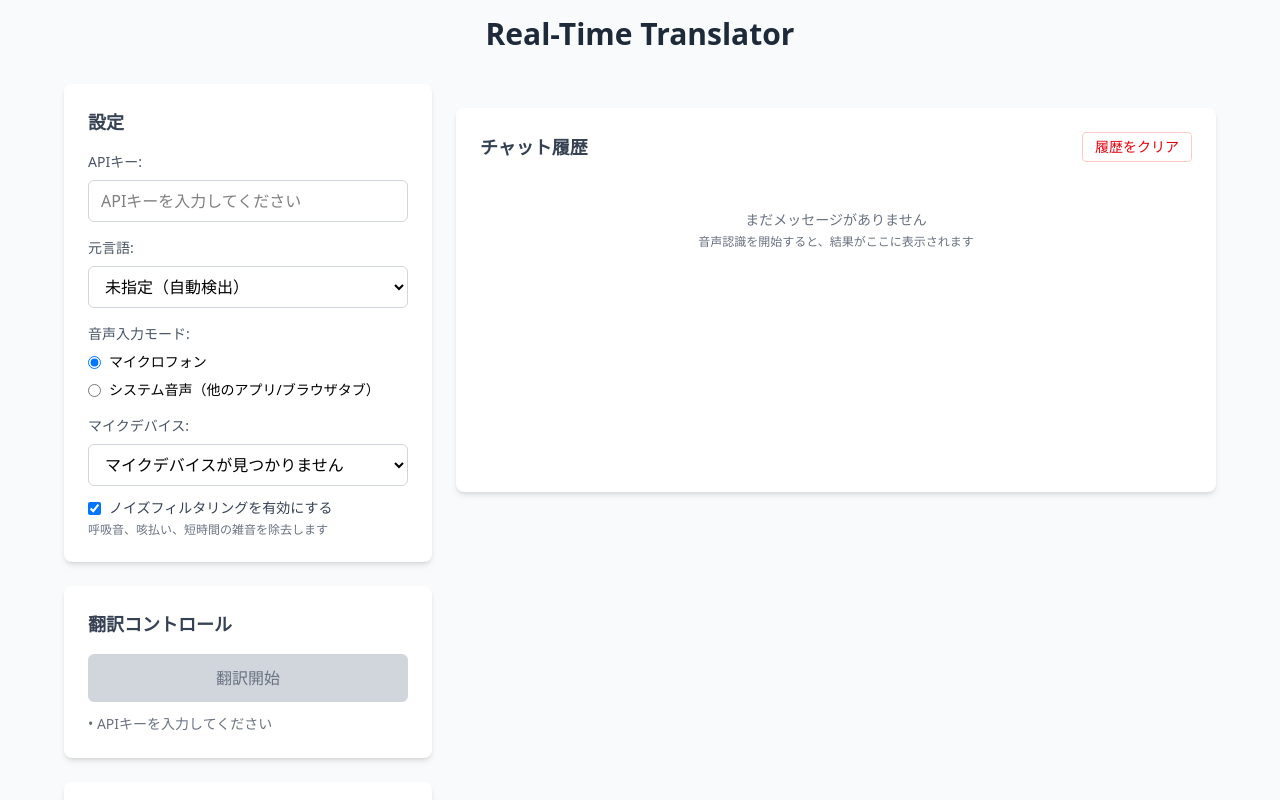
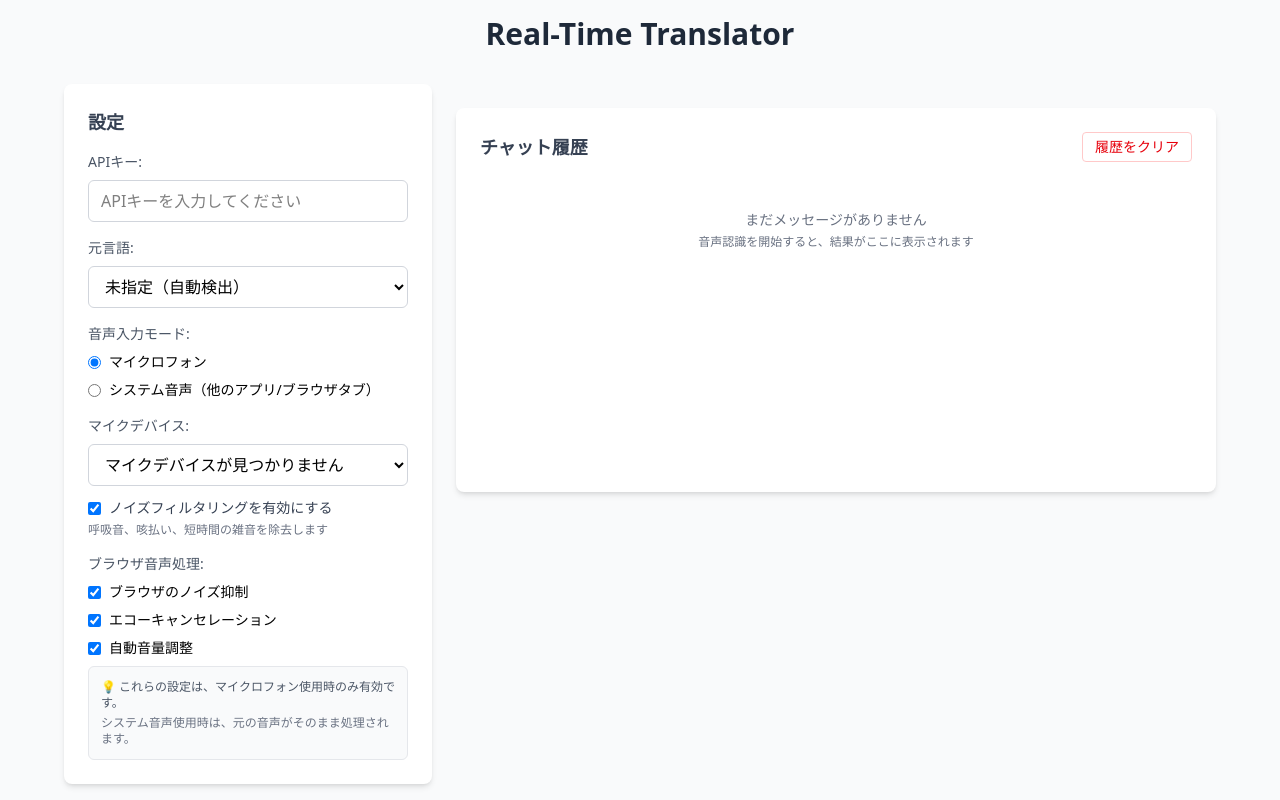
Before and after one commit to benishouga/translator, a React (Vite) app: page / in a window 1280 px wide. Shown: the top 800 px of the page. Built offline with nearby package versions, Linux system fonts and the light colour scheme.

Commit message:
feat: Add browser audio processing settings and integrate into voice recognition service

```diff
--- a/src/App.tsx
+++ b/src/App.tsx
@@ -21,6 +21,11 @@ function App() {
   const [sourceLanguage, setSourceLanguage] = useState<string>("");
   const [noiseFilterEnabled, setNoiseFilterEnabled] = useState<boolean>(true);
   const [audioInputMode, setAudioInputMode] = useState<'microphone' | 'system'>('microphone');
+
+  // ブラウザ音声処理設定
+  const [browserNoiseSuppression, setBrowserNoiseSuppression] = useState<boolean>(true);
+  const [echoCancellation, setEchoCancellation] = useState<boolean>(true);
+  const [autoGainControl, setAutoGainControl] = useState<boolean>(true);
 
   // カスタムフック
   const { audioDevices, selectedDeviceId, setSelectedDeviceId, updateAudioDevices } = useAudioDevices();
@@ -46,7 +51,10 @@ function App() {
             minSpeechVolume: 0.02,
             minSpeechDuration: 600,
             volumeStabilityThreshold: 0.01,
-            customStream: audioInputMode === 'system' ? systemAudioStream || undefined : undefined
+            customStream: audioInputMode === 'system' ? systemAudioStream || undefined : undefined,
+            browserNoiseSuppression: browserNoiseSuppression,
+            echoCancellation: echoCancellation,
+            autoGainControl: autoGainControl
           },
           ttsConfig: {
             model: 'tts-1',
@@ -138,7 +146,7 @@ function App() {
         systemAudioStream.getTracks().forEach(track => track.stop());
       }
     };
-  }, [apiKey, sourceLanguage, selectedDeviceId, noiseFilterEnabled, audioInputMode, systemAudioStream]);
+  }, [apiKey, sourceLanguage, selectedDeviceId, noiseFilterEnabled, audioInputMode, systemAudioStream, browserNoiseSuppression, echoCancellation, autoGainControl]);
 
   // イベントハンドラー
   const handleStartTranslation = async () => {
@@ -258,6 +266,9 @@ function App() {
               audioDevices={audioDevices}
               selectedDeviceId={selectedDeviceId}
               noiseFilterEnabled={noiseFilterEnabled}
+              browserNoiseSuppression={browserNoiseSuppression}
+              echoCancellation={echoCancellation}
+              autoGainControl={autoGainControl}
               isTranslating={isTranslating}
               onApiKeyChange={setApiKey}
               onSourceLanguageChange={setSourceLanguage}
@@ -266,6 +277,9 @@ function App() {
               onSystemAudioStop={handleSystemAudioStop}
               onDeviceChange={setSelectedDeviceId}
               onNoiseFilterToggle={setNoiseFilterEnabled}
+              onBrowserNoiseSuppressionChange={setBrowserNoiseSuppression}
+              onEchoCancellationChange={setEchoCancellation}
+              onAutoGainControlChange={setAutoGainControl}
             />
 
             <ControlPanel
--- /dev/null
+++ b/src/components/Settings/BrowserAudioSettings.tsx
@@ -0,0 +1,70 @@
+interface BrowserAudioSettingsProps {
+  readonly browserNoiseSuppression: boolean;
+  readonly echoCancellation: boolean;
+  readonly autoGainControl: boolean;
+  readonly isTranslating: boolean;
+  readonly onBrowserNoiseSuppressionChange: (enabled: boolean) => void;
+  readonly onEchoCancellationChange: (enabled: boolean) => void;
+  readonly onAutoGainControlChange: (enabled: boolean) => void;
+}
+
+export default function BrowserAudioSettings({
+  browserNoiseSuppression,
+  echoCancellation,
+  autoGainControl,
+  isTranslating,
+  onBrowserNoiseSuppressionChange,
+  onEchoCancellationChange,
+  onAutoGainControlChange
+}: BrowserAudioSettingsProps) {
+  return (
+    <div>
+      <span className="block text-sm font-medium mb-2 text-gray-600">
+        ブラウザ音声処理:
+      </span>
+      <div className="space-y-2">
+        <label className="flex items-center space-x-2">
+          <input
+            type="checkbox"
+            checked={browserNoiseSuppression}
+            onChange={(e) => onBrowserNoiseSuppressionChange(e.target.checked)}
+            className="text-blue-600 focus:ring-blue-500"
+            disabled={isTranslating}
+          />
+          <span className="text-sm">ブラウザのノイズ抑制</span>
+        </label>
+
+        <label className="flex items-center space-x-2">
+          <input
+            type="checkbox"
+            checked={echoCancellation}
+            onChange={(e) => onEchoCancellationChange(e.target.checked)}
+            className="text-blue-600 focus:ring-blue-500"
+            disabled={isTranslating}
+          />
+          <span className="text-sm">エコーキャンセレーション</span>
+        </label>
+
+        <label className="flex items-center space-x-2">
+          <input
+            type="checkbox"
+            checked={autoGainControl}
+            onChange={(e) => onAutoGainControlChange(e.target.checked)}
+            className="text-blue-600 focus:ring-blue-500"
+            disabled={isTranslating}
+          />
+          <span className="text-sm">自動音量調整</span>
+        </label>
+      </div>
+
+      <div className="mt-2 p-3 bg-gray-50 border border-gray-200 rounded-md">
+        <p className="text-xs text-gray-600 mb-1">
+          💡 これらの設定は、マイクロフォン使用時のみ有効です。
+        </p>
+        <p className="text-xs text-gray-500">
+          システム音声使用時は、元の音声がそのまま処理されます。
+        </p>
+      </div>
+    </div>
+  );
+}
--- a/src/components/Settings/SettingsPanel.tsx
+++ b/src/components/Settings/SettingsPanel.tsx
@@ -2,6 +2,7 @@ import ApiKeyInput from './ApiKeyInput';
 import LanguageSelector from './LanguageSelector';
 import AudioInputSettings from './AudioInputSettings';
 import MicrophoneSettings from './MicrophoneSettings';
+import BrowserAudioSettings from './BrowserAudioSettings';
 
 interface SettingsPanelProps {
   readonly apiKey: string;
@@ -11,6 +12,9 @@ interface SettingsPanelProps {
   readonly audioDevices: MediaDeviceInfo[];
   readonly selectedDeviceId: string;
   readonly noiseFilterEnabled: boolean;
+  readonly browserNoiseSuppression: boolean;
+  readonly echoCancellation: boolean;
+  readonly autoGainControl: boolean;
   readonly isTranslating: boolean;
   readonly onApiKeyChange: (apiKey: string) => void;
   readonly onSourceLanguageChange: (language: string) => void;
@@ -19,6 +23,9 @@ interface SettingsPanelProps {
   readonly onSystemAudioStop: () => void;
   readonly onDeviceChange: (deviceId: string) => void;
   readonly onNoiseFilterToggle: (enabled: boolean) => void;
+  readonly onBrowserNoiseSuppressionChange: (enabled: boolean) => void;
+  readonly onEchoCancellationChange: (enabled: boolean) => void;
+  readonly onAutoGainControlChange: (enabled: boolean) => void;
 }
 
 export default function SettingsPanel({
@@ -29,6 +36,9 @@ export default function SettingsPanel({
   audioDevices,
   selectedDeviceId,
   noiseFilterEnabled,
+  browserNoiseSuppression,
+  echoCancellation,
+  autoGainControl,
   isTranslating,
   onApiKeyChange,
   onSourceLanguageChange,
@@ -36,7 +46,10 @@ export default function SettingsPanel({
   onSystemAudioStart,
   onSystemAudioStop,
   onDeviceChange,
-  onNoiseFilterToggle
+  onNoiseFilterToggle,
+  onBrowserNoiseSuppressionChange,
+  onEchoCancellationChange,
+  onAutoGainControlChange
 }: SettingsPanelProps) {
   return (
     <div className="bg-white rounded-lg shadow-md p-6">
@@ -73,6 +86,18 @@ export default function SettingsPanel({
             onDeviceChange={onDeviceChange}
             onNoiseFilterToggle={onNoiseFilterToggle}
           />
+
+          <div className="mt-4">
+            <BrowserAudioSettings
+              browserNoiseSuppression={browserNoiseSuppression}
+              echoCancellation={echoCancellation}
+              autoGainControl={autoGainControl}
+              isTranslating={isTranslating}
+              onBrowserNoiseSuppressionChange={onBrowserNoiseSuppressionChange}
+              onEchoCancellationChange={onEchoCancellationChange}
+              onAutoGainControlChange={onAutoGainControlChange}
+            />
+          </div>
         </div>
       </div>
     </div>
--- a/src/services/VoiceRecognitionService.ts
+++ b/src/services/VoiceRecognitionService.ts
@@ -8,6 +8,10 @@ export interface VoiceRecognitionConfig {
   minSpeechDuration?: number; // 有効な音声とみなす最小継続時間（ミリ秒）
   volumeStabilityThreshold?: number; // 音量の安定性を判定するしきい値
   customStream?: MediaStream; // 外部から提供されるMediaStream（システム音声等）
+  // ブラウザレベルのノイズ抑制設定
+  browserNoiseSuppression?: boolean; // ブラウザのノイズ抑制
+  echoCancellation?: boolean; // エコーキャンセレーション
+  autoGainControl?: boolean; // 自動音量調整
 }
 
 export interface VoiceRecognitionCallbacks {
@@ -41,7 +45,10 @@ export class VoiceRecognitionService {
     noiseFilterEnabled: true, // ノイズフィルタリングを有効
     minSpeechVolume: 0.02, // 有効な音声の最小音量（2%）
     minSpeechDuration: 600, // 有効な音声の最小継続時間（600ms - 咳払い除去）
-    volumeStabilityThreshold: 0.01 // 音量変動の許容範囲
+    volumeStabilityThreshold: 0.01, // 音量変動の許容範囲
+    browserNoiseSuppression: true, // ブラウザレベルのノイズ抑制を有効
+    echoCancellation: true, // エコーキャンセレーションを有効
+    autoGainControl: true // 自動音量調整を有効
   };
 
   private readonly callbacks: VoiceRecognitionCallbacks = {};
@@ -81,8 +88,9 @@ export class VoiceRecognitionService {
           audio: {
             sampleRate: this.config.sampleRate,
             channelCount: 1,
-            echoCancellation: true,
-            noiseSuppression: true,
+            echoCancellation: this.config.echoCancellation ?? true,
+            noiseSuppression: this.config.browserNoiseSuppression ?? true,
+            autoGainControl: this.config.autoGainControl ?? true,
             ...(this.config.deviceId && { deviceId: { exact: this.config.deviceId } })
           }
         };
```
